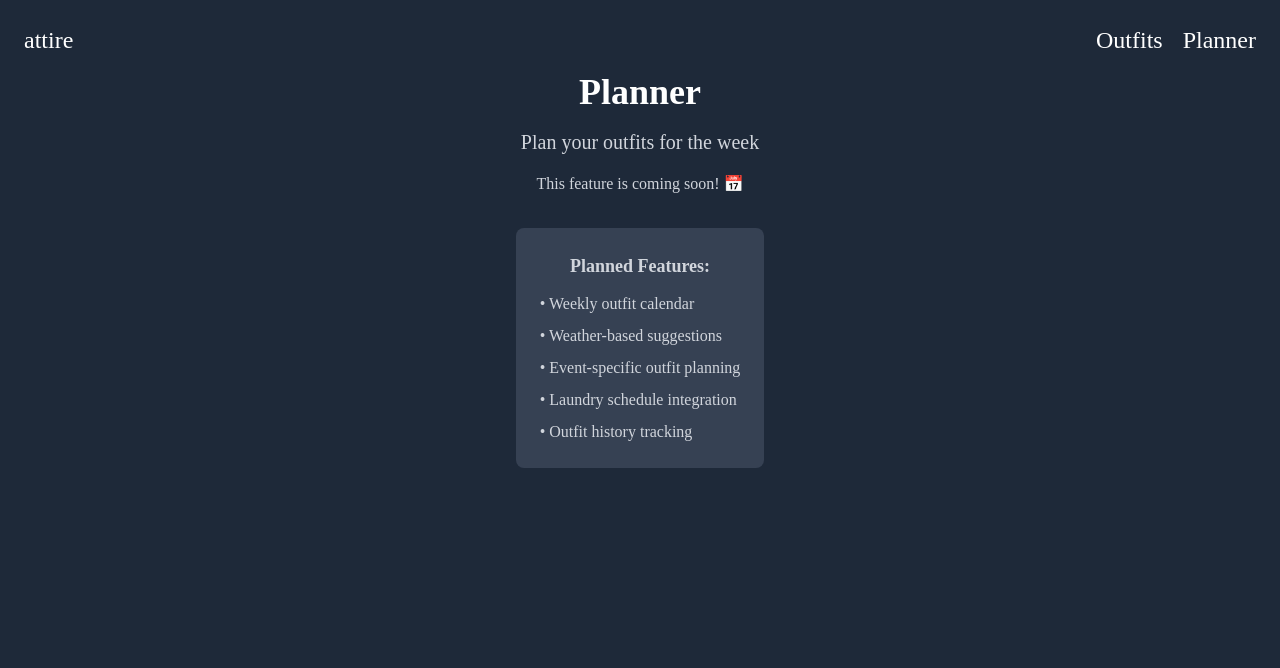
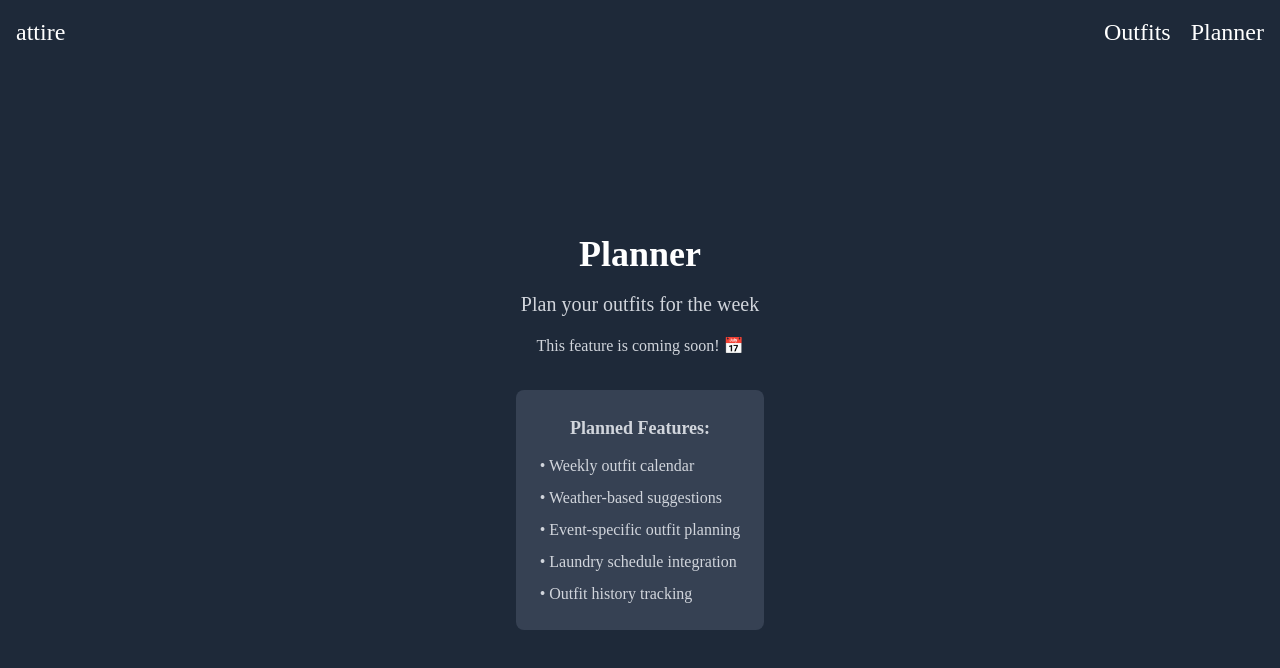
Before and after one commit to Mitravasu/attire, a React (Vite) app in the folder frontend/: page /planner in a window 1280 px wide. Shown: the top 668 px of the page. Built offline with nearby package versions, Linux system fonts and the light colour scheme.

Commit message:
Made the app non-scroll. Only panel scrolls.

```diff
--- a/frontend/src/components/FilterPanel.tsx
+++ b/frontend/src/components/FilterPanel.tsx
@@ -71,7 +71,7 @@ export default function FilterPanel({ onFiltersChange }: FilterPanelProps) {
 	};
 
 	return (
-		<div className='p-4 h-full w-1/6 min-w-1/6 space-y-3 border-2 border-white rounded-md'>
+		<div className='p-4 h-fit w-1/6 min-w-1/6 space-y-3 border-2 border-white rounded-md'>
 			<div className='flex justify-between items-center mb-4'>
 				<h3 className='font-bold text-lg'>Filters</h3>
 				<button
--- a/frontend/src/components/InventoryPanel.tsx
+++ b/frontend/src/components/InventoryPanel.tsx
@@ -190,7 +190,7 @@ export default function InventoryPanel({ filters }: InventoryPanelProps) {
 				item={selectedItem}
 				onItemDeleted={handleItemDeleted}
 			/>
-			<div className='flex flex-col h-full w-full border-2 border-white rounded-md backdrop-blur-md'>
+			<div className='flex flex-col w-full h-full border-2 border-white rounded-md backdrop-blur-md'>
 				<div className='grid grid-cols-1 sm:grid-cols-2 md:grid-cols-3 lg:grid-cols-5 gap-4 p-4 flex-1 overflow-y-auto'>
 					{items.length === 0 ? (
 						<div className='w-full text-center text-gray-500 py-8'>
--- a/frontend/src/components/NavBar.tsx
+++ b/frontend/src/components/NavBar.tsx
@@ -2,7 +2,7 @@ import { Link } from 'react-router-dom';
 
 export default function NavBar() {
 	return (
-		<div className='flex justify-between p-2 w-full h-full'>
+		<div className='flex justify-between p-4 w-full h-fit'>
 			<div className='flex'>
 				<Link
 					to='/'
--- a/frontend/src/main.tsx
+++ b/frontend/src/main.tsx
@@ -8,12 +8,12 @@ import NavBar from '@components/NavBar.tsx';
 // Create a Layout component to wrap your app
 function Layout({ children }: { children: React.ReactNode }) {
 	return (
-		<div className='flex flex-col min-h-screen max-h-screen w-full h-full items-center p-4 mx-auto overflow-y-hidden'>
+		<div className='flex flex-col h-full w-full overflow-hidden'>
 			<NavBar />
 			<main
 				tabIndex={-1}
 				role='main'
-				className='w-full h-full flex-1 flex flex-col items-center overflow-y-scroll p-2'>
+				className='flex flex-col h-full w-full p-2 overflow-hidden'>
 				{children}
 			</main>
 		</div>
@@ -24,7 +24,7 @@ function Layout({ children }: { children: React.ReactNode }) {
 createRoot(document.getElementById('root')!).render(
 	<StrictMode>
 		<Router>
-			<div className='font-display bg-gray-800 text-white'>
+			<div className='font-display bg-gray-800 text-white flex flex-col h-screen w-full overflow-hidden'>
 				<Layout>
 					<App />
 				</Layout>
--- a/frontend/src/pages/Home.tsx
+++ b/frontend/src/pages/Home.tsx
@@ -23,18 +23,20 @@ export default function Home() {
 	};
 
 	return (
-		<div className='flex space-x-4 h-full w-full'>
+		<div className='flex space-x-4 w-full h-full'>
 			<AddInventoryForm
 				isVisible={isFormVisible}
 				setVisibility={setIsFormVisible}
 			/>
 			<FilterPanel onFiltersChange={handleFiltersChange} />
-			<div className='flex flex-col h-full w-full space-y-2'>
+			<div className='flex flex-col w-full h-full space-y-2'>
 				<Button
 					onClick={() => setIsFormVisible(true)}
 					label='Add Item'
 				/>
-				<InventoryPanel filters={filters} />
+				<div className='flex-1 min-h-0'>
+					<InventoryPanel filters={filters} />
+				</div>
 			</div>
 		</div>
 	);
```
Also changed, not shown: 1 other file (tests, documents, lock files or other folders).
